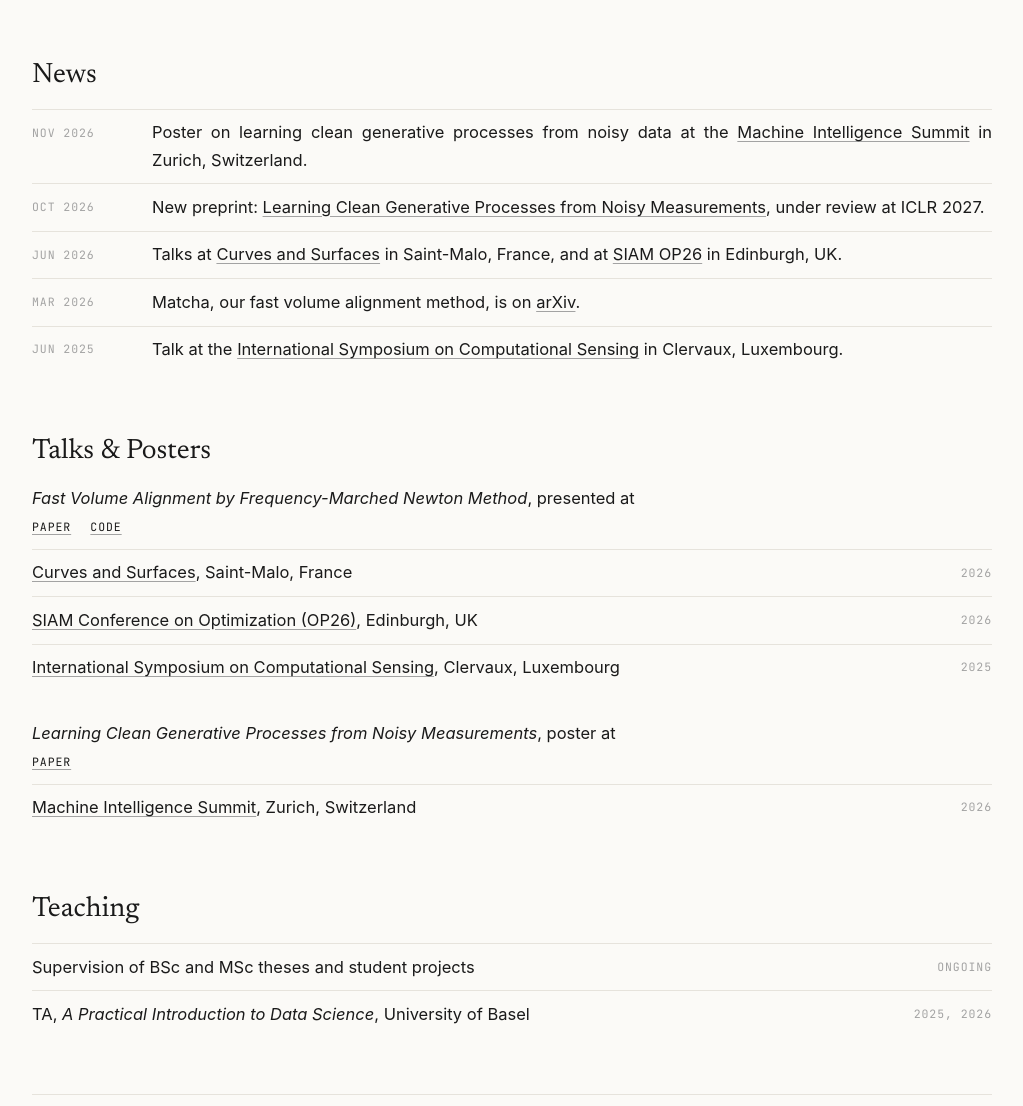
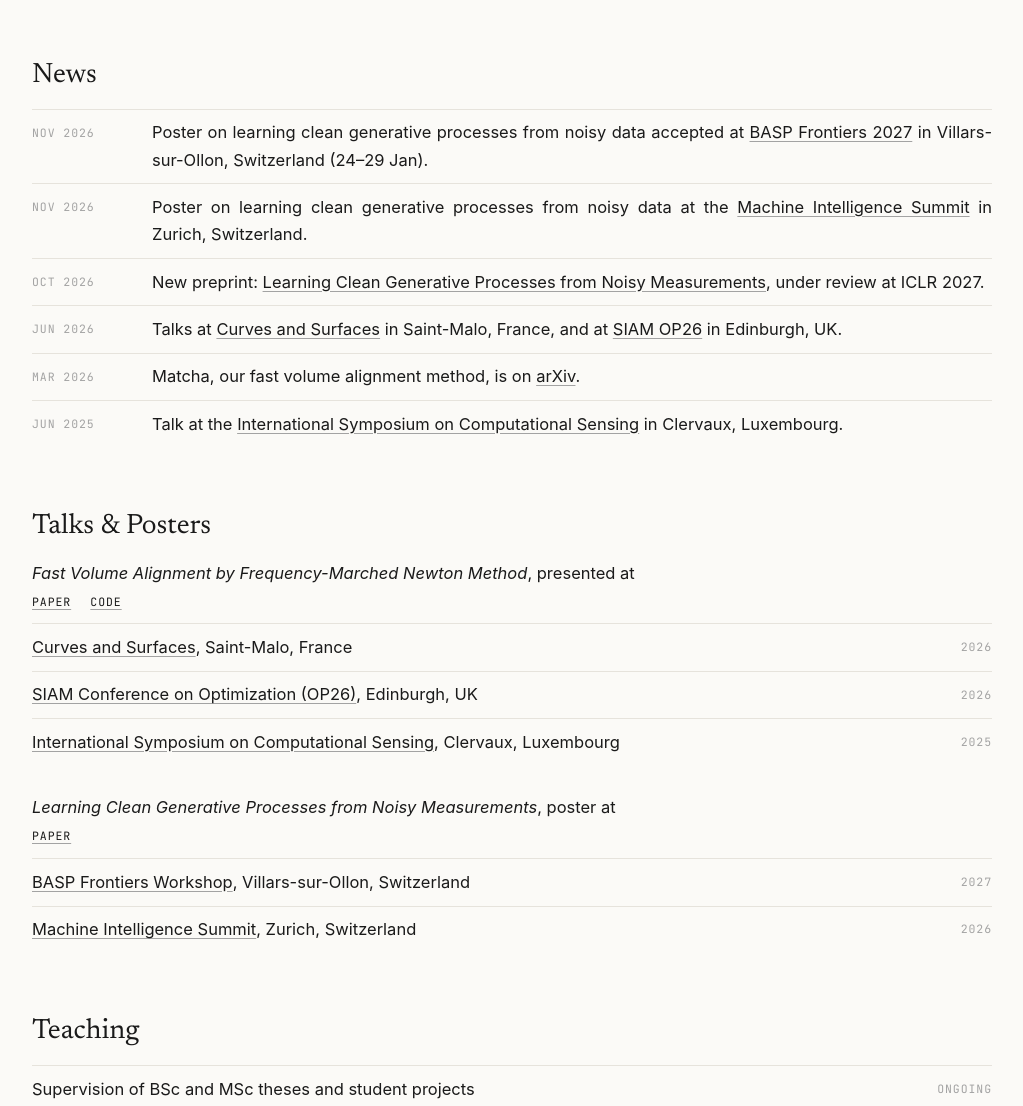
Before and after one commit to fabian-kruse/fabian-kruse.github.io, a plain HTML site: page index.html in a window 1280 px wide. Shown: the part 1305-2411 px from the top of the page, without its empty margins (128-1151 px from the left). Drawn offline with Linux system fonts and the light colour scheme; animation ran at ten frames a second.

Commit message:
Add BASP Frontiers 2027 poster

```diff
--- a/index.html
+++ b/index.html
@@ -161,6 +161,7 @@
     <section id="news">
       <h2>News</h2>
       <ol class="news">
+        <li><time>Nov 2026</time><span>Poster on learning clean generative processes from noisy data accepted at <a href="https://baspfrontiers.org">BASP Frontiers 2027</a> in Villars-sur-Ollon, Switzerland (24–29 Jan).</span></li>
         <li><time>Nov 2026</time><span>Poster on learning clean generative processes from noisy data at the <a href="https://machine-intelligence.io">Machine Intelligence Summit</a> in Zurich, Switzerland.</span></li>
         <li><time>Oct 2026</time><span>New preprint: <a href="https://arxiv.org/abs/2610.42036">Learning Clean Generative Processes from Noisy Measurements</a>, under review at ICLR 2027.</span></li>
         <li><time>Jun 2026</time><span>Talks at <a href="https://cs2026.sciencesconf.org">Curves and Surfaces</a> in Saint-Malo, France, and at <a href="https://www.siam.org/conferences-events/past-event-archive/op26/">SIAM OP26</a> in Edinburgh, UK.</span></li>
@@ -181,6 +182,7 @@
       <p class="talk-title"><em>Learning Clean Generative Processes from Noisy Measurements</em>, poster at</p>
       <p class="paper-links talk-links"><a href="https://arxiv.org/abs/2610.42036">Paper</a></p>
       <ul class="rows">
+        <li><span><a href="https://baspfrontiers.org">BASP Frontiers Workshop</a>, Villars-sur-Ollon, Switzerland</span><time>2027</time></li>
         <li><span><a href="https://machine-intelligence.io">Machine Intelligence Summit</a>, Zurich, Switzerland</span><time>2026</time></li>
       </ul>
     </section>
```
Also changed, not shown: 1 other file.
